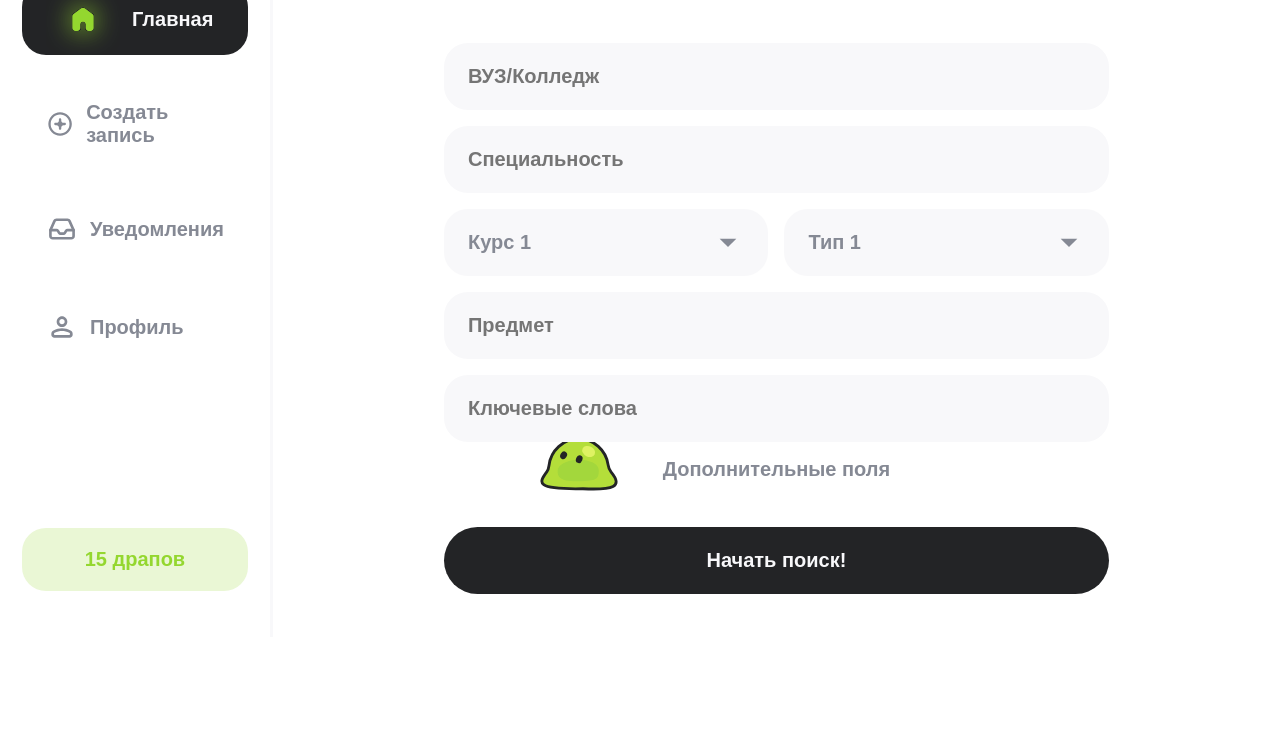
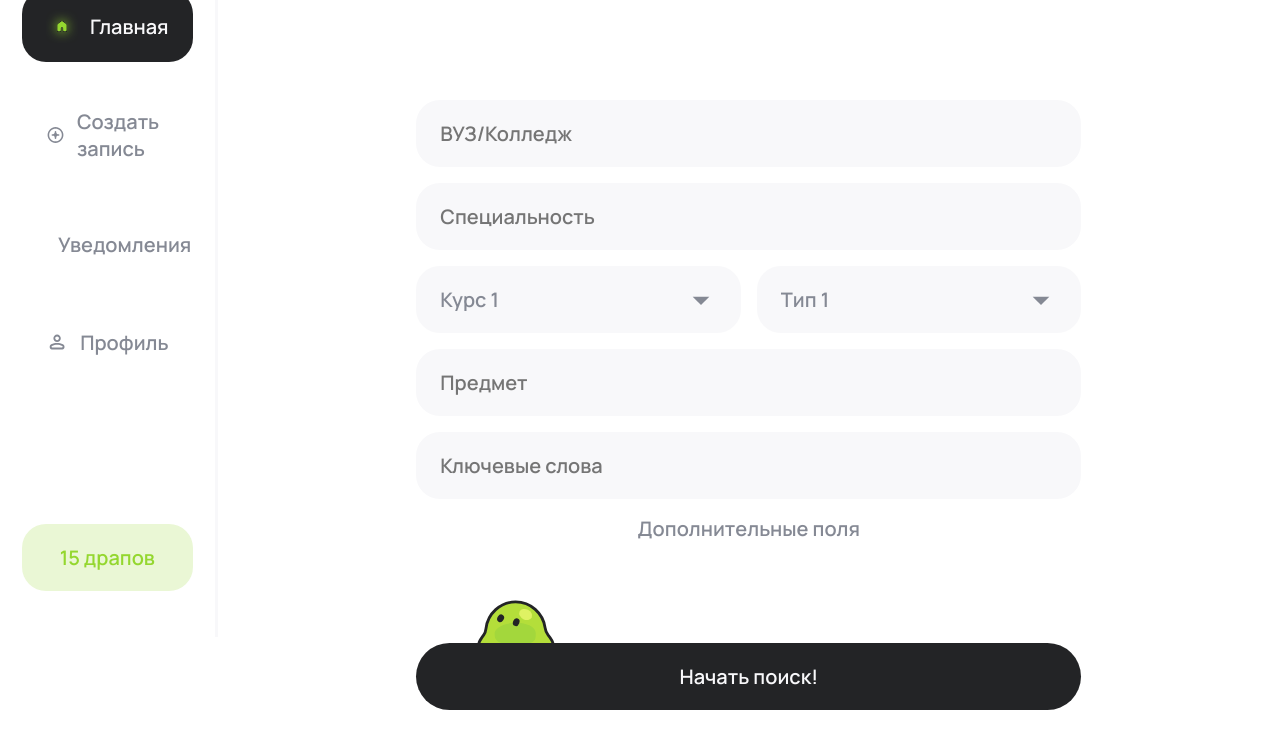
Before and after one commit to DestWish/test-rosdk, a plain HTML site: page index.html in a window 1280 px wide. Shown: the part 163-919 px from the top of the page. Before the commit the page ends 812 px from the top, so only its background shows below. Drawn offline with Linux system fonts and the light colour scheme.

Commit message:
Add files via upload

```diff
--- a/index.html
+++ b/index.html
@@ -6,13 +6,16 @@
     <meta name="viewport" content="width=device-width, initial-scale=1.0">
     <title>Document</title>
     <link rel="stylesheet" href="style.css">
+    <link rel="preconnect" href="https://fonts.googleapis.com">
+    <link rel="preconnect" href="https://fonts.gstatic.com" crossorigin>
+    <link href="https://fonts.googleapis.com/css2?family=Manrope:wght@200..800&display=swap" rel="stylesheet">
 </head>
 
 <body>
-    <aside id="block-menu">
-        <header class="manrope-font" id="title">Ирминсуль</header>
+    <aside class="block-menu">
+        <header class="title">Ирминсуль</header>
         <nav>
-            <button class="menu_btn manrope-font" id="main_btn">
+            <button class="menu_btn main_btn">
                 <svg id="home" width="74" height="76" viewBox="0 0 74 76" fill="none"
                     xmlns="http://www.w3.org/2000/svg">
                     <g filter="url(#filter0_d_1685_496)">
@@ -45,7 +48,7 @@
                 </svg>
                 <span>Главная</span>
             </button>
-            <button class="menu_btn manrope-font" id="create_btn">
+            <button class="menu_btn">
                 <svg width="32" height="32" viewBox="0 0 32 32" fill="none" xmlns="http://www.w3.org/2000/svg">
                     <mask id="mask0_1685_501" style="mask-type:alpha" maskUnits="userSpaceOnUse" x="0" y="0" width="32"
                         height="32">
@@ -59,7 +62,7 @@
                 </svg>
                 <span>Создать запись</span>
             </button>
-            <button class="menu_btn manrope-font" id="notification_btn">
+            <button class="menu_btn">
                 <svg width="32" height="32" viewBox="0 0 32 32" fill="none" xmlns="http://www.w3.org/2000/svg">
                     <path
                         d="M27.592 17.1592H21.4645C20.9478 17.1592 20.4653 17.4174 20.1786 17.8474L18.778 19.9483C18.4914 20.3782 18.0089 20.6365 17.4921 20.6365H14.51C13.9933 20.6365 13.5107 20.3782 13.2241 19.9483L11.8235 17.8474C11.5369 17.4174 11.0543 17.1592 10.5376 17.1592H4.41016"
@@ -70,7 +73,7 @@
                 </svg>
                 <span>Уведомления</span>
             </button>
-            <button class="menu_btn manrope-font" id="profile_btn">
+            <button class="menu_btn">
                 <svg width="32" height="32" viewBox="0 0 32 32" fill="none" xmlns="http://www.w3.org/2000/svg">
                     <mask id="mask0_1685_512" style="mask-type:alpha" maskUnits="userSpaceOnUse" x="0" y="0" width="32"
                         height="32">
@@ -86,35 +89,35 @@
             </button>
         </nav>
         <div class="spacer"></div>
-        <div class="manrope-font" id="draps">15 драпов</div>
+        <div class="draps">15 драпов</div>
 
     </aside>
     <main>
-        <section id="search-block">
-            <h1 class="manrope-font" id="search-title">
+        <section class="search-block">
+            <h1>
                 Знания на расстоянии клика
             </h1>
-            <section id="inputs">
-                <input class="search-specs manrope-font" type="text" placeholder="ВУЗ/Колледж">
-                <input class="search-specs manrope-font" type="text" placeholder="Специальность">
-                <section id="selectors">
-                    <select name="Курс" class="search-specs manrope-font" id="Course_select">
+            <section class="inputs">
+                <input class="search-specs" type="text" placeholder="ВУЗ/Колледж">
+                <input class="search-specs" type="text" placeholder="Специальность">
+                <section class="selectors">
+                    <select name="Курс" class="search-specs select">
                         <option value="course1">Курс 1</option>
                         <option value="course2">Курс 2</option>
                         <option value="course3">Курс 3</option>
                     </select>
-                    <select name="Тип работ" class="search-specs manrope-font" id="type_select">
+                    <select name="Тип работ" class="search-specs select">
                         <option value="type1">Тип 1</option>
                         <option value="type2">Тип 2</option>
                         <option value="type3">Тип 3</option>
                     </select>
                 </section>
-                <input class="search-specs manrope-font" type="text" placeholder="Предмет">
-                <input class="search-specs manrope-font" type="text" placeholder="Ключевые слова">
-                <span class="manrope-font" id="add-specs">Дополнительные поля</span>
+                <input class="search-specs" type="text" placeholder="Предмет">
+                <input class="search-specs" type="text" placeholder="Ключевые слова">
+                <span class="add-specs">Дополнительные поля</span>
             </section>
-            <section id="search">
-                <svg id="bleb" width="78" height="78" viewBox="0 0 78 78" fill="none" xmlns="http://www.w3.org/2000/svg">
+            <section class="search">
+                <svg class="bleb" width="78" height="78" viewBox="0 0 78 78" fill="none" xmlns="http://www.w3.org/2000/svg">
                     <path
                         d="M6.756 46.8382C8.07588 45.0437 8.72879 42.8643 8.97605 40.6505C10.6557 25.6128 23.2745 13.9268 38.5919 13.9268C53.6648 13.9268 66.1244 25.2425 68.119 39.9327C68.4779 42.5761 69.4411 45.1323 71.1359 47.1924C83.1216 61.761 73.4771 65.2141 42.9634 63.7666C-5.34451 64.6833 -1.25479 57.7291 6.756 46.8382Z"
                         fill="#B4DE3A" stroke="#232426" stroke-width="2.84941" />
@@ -128,7 +131,7 @@
                     <ellipse cx="4.01262" cy="3.1847" rx="4.01262" ry="3.1847"
                         transform="matrix(-0.38262 0.923906 -0.920788 -0.390062 43.6641 31.6841)" fill="#232426" />
                 </svg>
-                <button class="manrope-font" id="search-btn">Начать поиск!</button>
+                <button class="search-btn" >Начать поиск!</button>
             </section>
 
         </section>
@@ -136,5 +139,4 @@
 
 </body>
 
-
 </html>
--- a/style.css
+++ b/style.css
@@ -1,5 +1,4 @@
-
-.manrope-font{
+* {
     font-family: "Manrope", sans-serif;
     font-optical-sizing: auto;
     font-weight: 600;
@@ -11,19 +10,18 @@ body {
     display: flex;
 }
 
-#title{
+.title{
     text-align: center;
     font-weight: 700;
     font-size: 36px;
     color: #232426;
 }
 
-#block-menu {
+.block-menu {
     box-sizing: border-box;
-    width: 320px;
+    width: 17vw;
     height: 100vh;
-    padding: 46px 22px;;
-    left: 0;
+    padding: 46px 22px;
     display: flex;
     flex-direction: column;
     gap: 58px;
@@ -48,7 +46,7 @@ nav {
 }
 
 
-#main_btn {
+.main_btn {
     background-color: #232426;
     height: 72px;
     border-radius: 24px;
@@ -57,7 +55,7 @@ nav {
 .spacer{
     flex-grow: 1;
 }
-#draps {
+.draps {
     padding: 20px 24px;
     border-radius: 24px;
     text-align: center;
@@ -69,17 +67,15 @@ nav {
 main {
     padding: 46px;
     box-sizing: border-box;
-    width: 1280px;
-    height: 100vh;
+    flex-grow: 1;
     display: flex;
     flex-direction: column;
-
     align-items: center;
     justify-content: center;
     gap: 46px;
 }
 
-#search-block {
+.search-block {
     box-sizing: border-box;
     width: 665px;
     display: flex;
@@ -88,16 +84,15 @@ main {
     gap: 46px;
 }
 
-#search-title {
-    width: 665px;
-    height: 63px;
+h1 {
     font-weight: 800;
     font-size: 46px;
     text-align: center;
     color: #232426;
 }
 
-#inputs {
+.inputs {
+    width: 100%;
     display: flex;
     flex-direction: column;
     gap: 16px;
@@ -106,7 +101,7 @@ main {
 
 .search-specs {
     box-sizing: border-box;
-    width: 665px;
+    width: 100%;
     height: 67px;
     background-color: #F8F8FA;
     border: none;
@@ -116,13 +111,13 @@ main {
     color: #858994;
 }
 
-#selectors {
-    width: 665px;
+.selectors {
+    width: 100%;
     display: flex;
     gap: 16px;
 }
 
-#Course_select, #type_select {
+.select {
     box-sizing: border-box;
     height: 67px;
     background-color: #F8F8FA;
@@ -142,26 +137,26 @@ main {
     background-size: 40px;
 }
 
-#add-specs {
+.add-specs {
     color: #858994;
     text-align: center;
 }
 
-#search {
+.search {
     height: 122px;
+    width: 100%;
 }
 
-#bleb {
-    position: absolute;
-    left: calc(50% - 100px);
-    top: calc(86% - 100px);
+.bleb {
+    position: relative;
+    left: 61px;
     z-index: -1;
-
-
 }
 
-#search-btn {
-    width: 665px;
+.search-btn {
+    position: relative;
+    bottom: 29px;
+    width: 100%;
     height: 67px;
     background-color: #232426;
     border-radius: 100px;
```
